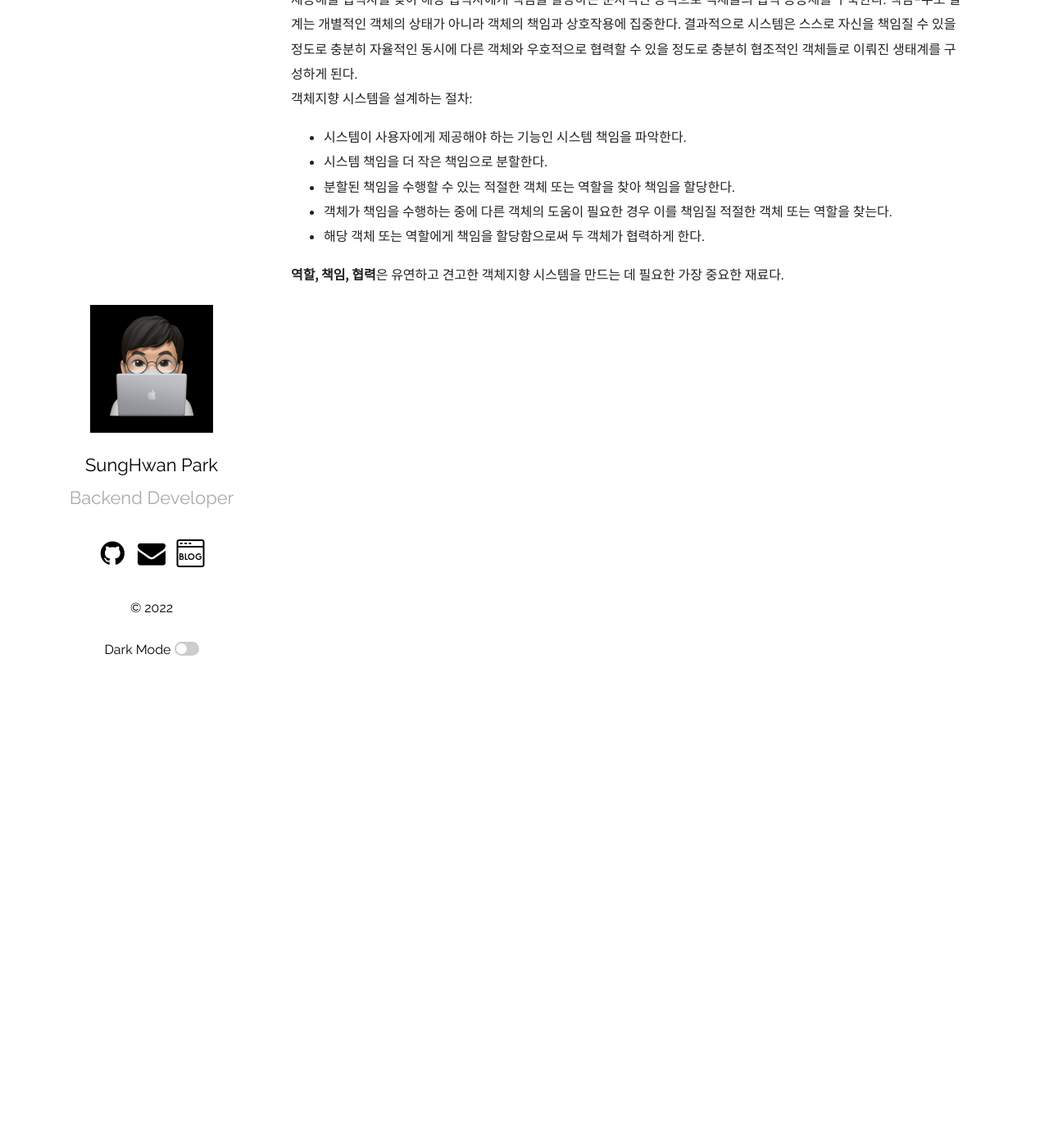
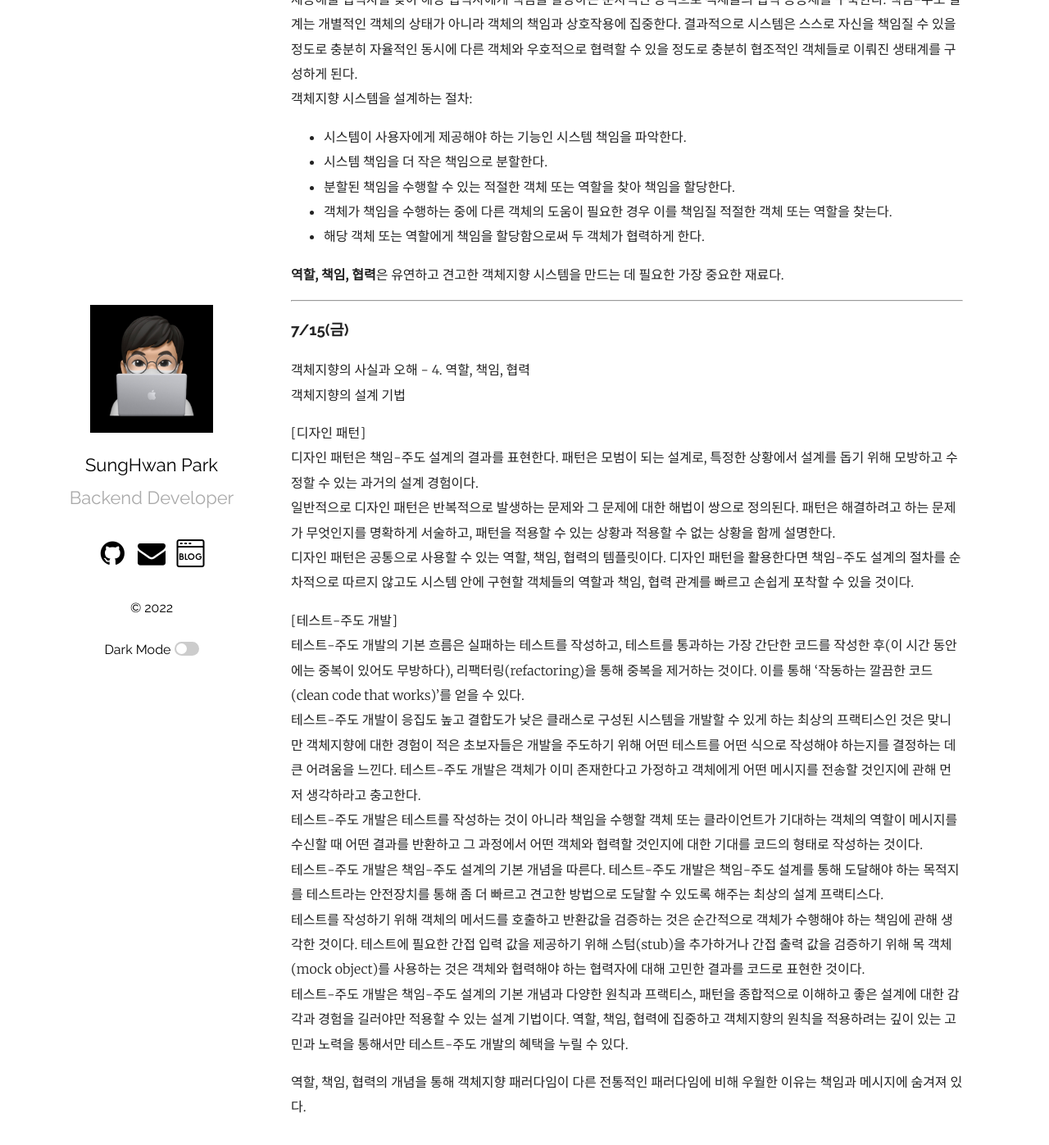
Before and after one commit to park0219/park0219.github.io, a Jekyll site: the page built from _posts/2022-07-01-7월TIL.markdown, in a window 1280 px wide and 1400 px high, scrolled down 13641 px. Shown: the top 1397 px of the window at 82% size. Built offline with Jekyll 4.4.1, drawn with Linux system fonts in a browser that asks for light colours; comment, search, counter and statistics services are not loaded.

Commit message:
feat: 2022-07-15 TIL 추가

```diff
--- a/_posts/2022-07-01-7월TIL.markdown
+++ b/_posts/2022-07-01-7월TIL.markdown
@@ -322,3 +322,25 @@ categories: 202207 TIL
 -   해당 객체 또는 역할에게 책임을 할당함으로써 두 객체가 협력하게 한다.
 
 **역할, 책임, 협력**은 유연하고 견고한 객체지향 시스템을 만드는 데 필요한 가장 중요한 재료다.
+
+---
+
+### 7/15(금)
+
+객체지향의 사실과 오해 - 4. 역할, 책임, 협력
+객체지향의 설계 기법
+
+[디자인 패턴]
+디자인 패턴은 책임-주도 설계의 결과를 표현한다. 패턴은 모범이 되는 설계로, 특정한 상황에서 설계를 돕기 위해 모방하고 수정할 수 있는 과거의 설계 경험이다.
+일반적으로 디자인 패턴은 반복적으로 발생하는 문제와 그 문제에 대한 해법이 쌍으로 정의된다. 패턴은 해결하려고 하는 문제가 무엇인지를 명확하게 서술하고, 패턴을 적용할 수 있는 상황과 적용할 수 없는 상황을 함께 설명한다.
+디자인 패턴은 공통으로 사용할 수 있는 역할, 책임, 협력의 템플릿이다. 디자인 패턴을 활용한다면 책임-주도 설계의 절차를 순차적으로 따르지 않고도 시스템 안에 구현할 객체들의 역할과 책임, 협력 관계를 빠르고 손쉽게 포착할 수 있을 것이다.
+
+[테스트-주도 개발]
+테스트-주도 개발의 기본 흐름은 실패하는 테스트를 작성하고, 테스트를 통과하는 가장 간단한 코드를 작성한 후(이 시간 동안에는 중복이 있어도 무방하다), 리팩터링(refactoring)을 통해 중복을 제거하는 것이다. 이를 통해 '작동하는 깔끔한 코드(clean code that works)'를 얻을 수 있다.
+테스트-주도 개발이 응집도 높고 결합도가 낮은 클래스로 구성된 시스템을 개발할 수 있게 하는 최상의 프랙티스인 것은 맞니만 객체지향에 대한 경험이 적은 초보자들은 개발을 주도하기 위해 어떤 테스트를 어떤 식으로 작성해야 하는지를 결정하는 데 큰 어려움을 느낀다. 테스트-주도 개발은 객체가 이미 존재한다고 가정하고 객체에게 어떤 메시지를 전송할 것인지에 관해 먼저 생각하라고 충고한다.
+테스트-주도 개발은 테스트를 작성하는 것이 아니라 책임을 수행할 객체 또는 클라이언트가 기대하는 객체의 역할이 메시지를 수신할 때 어떤 결과를 반환하고 그 과정에서 어떤 객체와 협력할 것인지에 대한 기대를 코드의 형태로 작성하는 것이다.
+테스트-주도 개발은 책임-주도 설계의 기본 개념을 따른다. 테스트-주도 개발은 책임-주도 설계를 통해 도달해야 하는 목적지를 테스트라는 안전장치를 통해 좀 더 빠르고 견고한 방법으로 도달할 수 있도록 해주는 최상의 설계 프랙티스다.
+테스트를 작성하기 위해 객체의 메서드를 호출하고 반환값을 검증하는 것은 순간적으로 객체가 수행해야 하는 책임에 관해 생각한 것이다. 테스트에 필요한 간접 입력 값을 제공하기 위해 스텀(stub)을 추가하거나 간접 출력 값을 검증하기 위해 목 객체(mock object)를 사용하는 것은 객체와 협력해야 하는 협력자에 대해 고민한 결과를 코드로 표현한 것이다.
+테스트-주도 개발은 책임-주도 설계의 기본 개념과 다양한 원칙과 프랙티스, 패턴을 종합적으로 이해하고 좋은 설계에 대한 감각과 경험을 길러야만 적용할 수 있는 설계 기법이다. 역할, 책임, 협력에 집중하고 객체지향의 원칙을 적용하려는 깊이 있는 고민과 노력을 통해서만 테스트-주도 개발의 혜택을 누릴 수 있다.
+
+역할, 책임, 협력의 개념을 통해 객체지향 패러다임이 다른 전통적인 패러다임에 비해 우월한 이유는 책임과 메시지에 숨겨져 있다.
```
